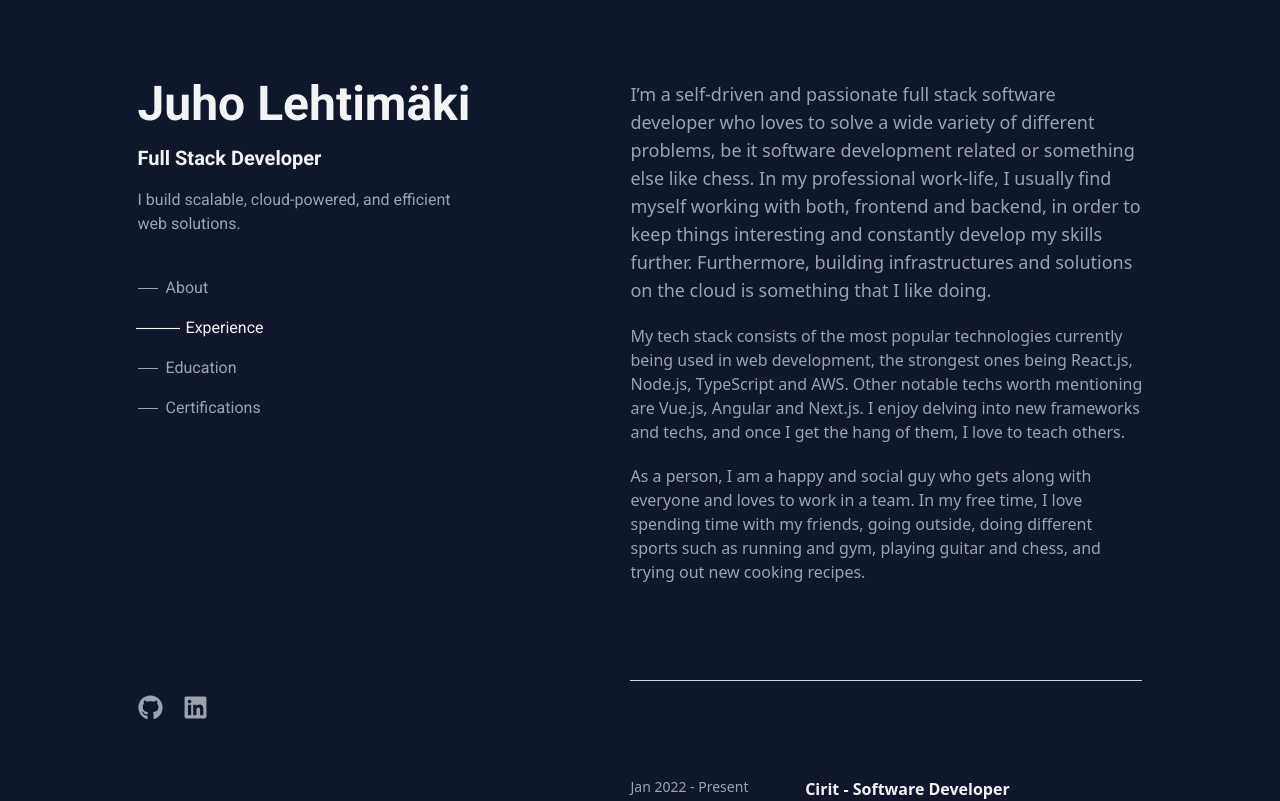
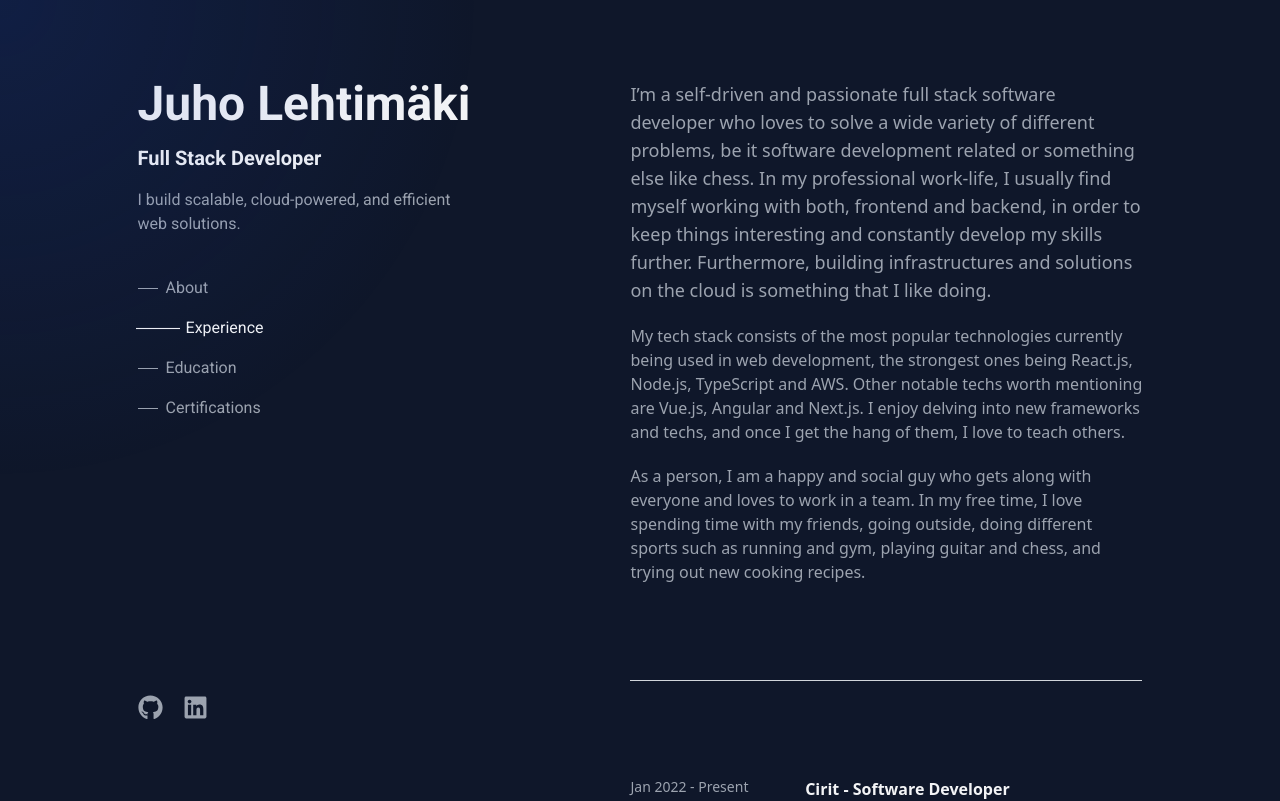
Before and after one commit to juholehtimaki/new-portfolio-app, a React app: page / in a window 1280 px wide. Shown: the top 801 px of the page. Built offline with nearby package versions, Linux system fonts and the light colour scheme; a web font is replaced by a local one.

Commit message:
feat: add mouse wrapper

```diff
--- a/src/App.tsx
+++ b/src/App.tsx
@@ -5,8 +5,10 @@ import { CertificationsSection } from './sections/CertificationsSection';
 import { EducationSection } from './sections/EducationSection';
 import { Layout } from './components/Layout';
 import { AboutSection } from './sections/AboutSection';
+import { MouseWrapper } from './components/MouseWrapper';
 
 export const App: React.FC = () => (
+  <MouseWrapper>
     <Layout>
       <div className="flex flex-col lg:flex-row lg:gap-40">
         <div className="lg:sticky lg:top-0 lg:h-screen">
@@ -23,4 +25,5 @@ export const App: React.FC = () => (
         </div>
       </div>
     </Layout>
+  </MouseWrapper>
 );
--- /dev/null
+++ b/src/components/MouseWrapper.tsx
@@ -0,0 +1,36 @@
+import React, { useEffect, useState } from 'react';
+
+type Props = {
+  children: React.ReactNode;
+};
+
+export const MouseWrapper: React.FC<Props> = ({ children }) => {
+  const [mousePosition, setMousePosition] = useState({ x: 0, y: 0 });
+
+  const handleMouseMove = (event: MouseEvent) => {
+    setMousePosition({
+      x: event.clientX,
+      y: event.clientY,
+    });
+  };
+
+  useEffect(() => {
+    window.addEventListener('mousemove', handleMouseMove);
+
+    return () => {
+      window.removeEventListener('mousemove', handleMouseMove);
+    };
+  }, []);
+
+  return (
+    <div>
+      <div
+        className="pointer-events-none fixed inset-0 z-30 transition duration-300 lg:block hidden"
+        style={{
+          background: `radial-gradient(600px at ${mousePosition.x}px ${mousePosition.y}px, rgba(29, 78, 216, 0.15), transparent 80%)`,
+        }}
+      ></div>
+      {children}
+    </div>
+  );
+};
```
Lines whose indentation alone changed are shown as unchanged.
